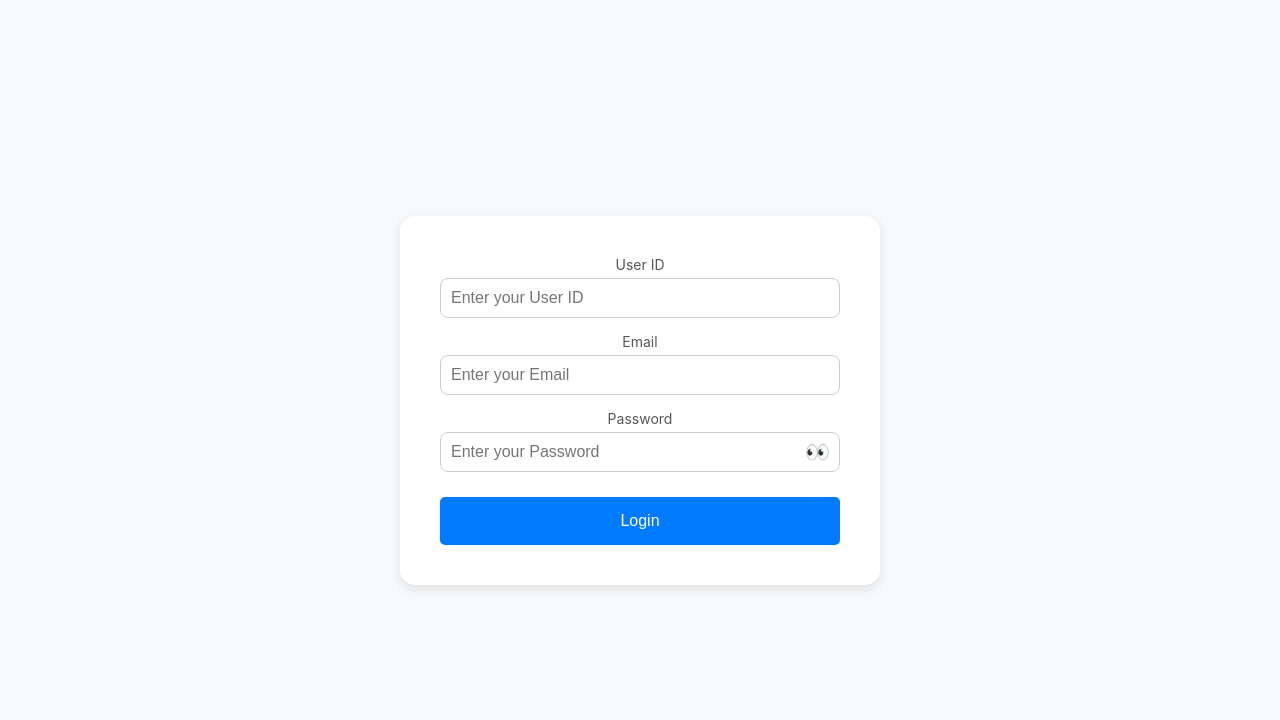
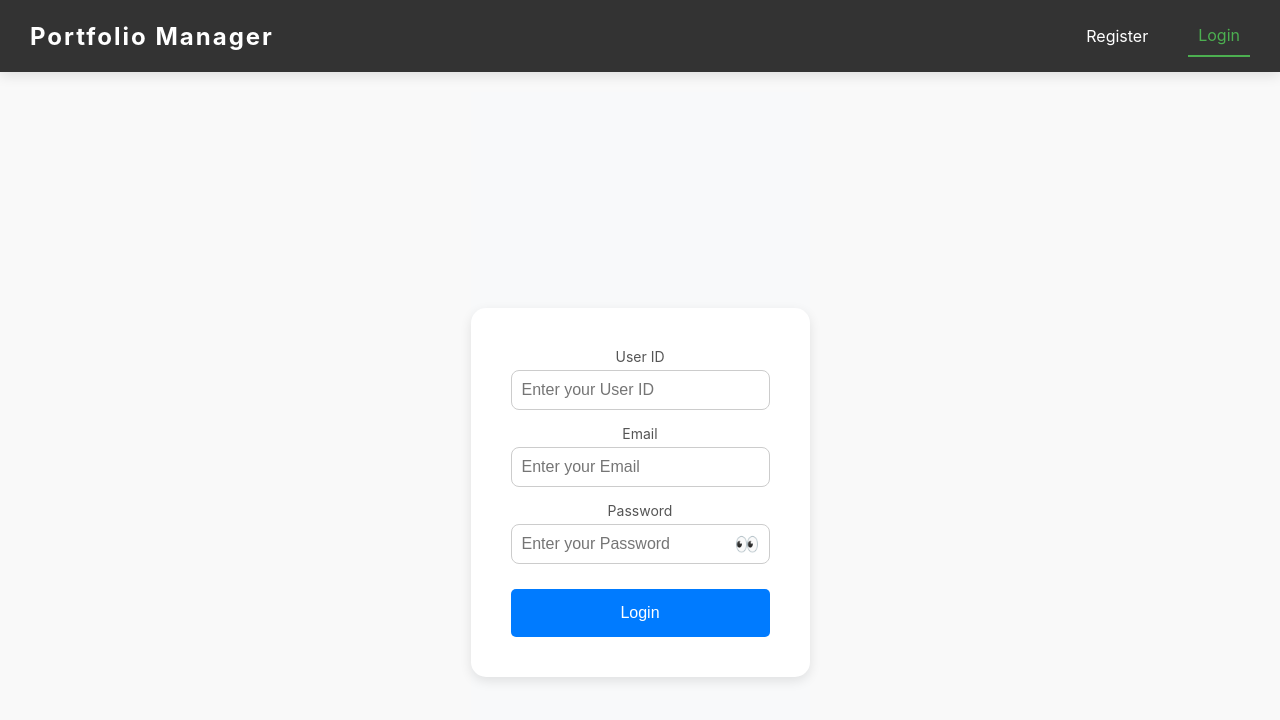
Before and after one commit to moharoon11/PortfolioDashboard, a React (Create React App) app: page / in a window 1280 px wide. Shown: the top 720 px of the page. Built offline with nearby package versions, Linux system fonts and the light colour scheme.

Commit message:
user registration and login finished

```diff
--- a/src/App.js
+++ b/src/App.js
@@ -1,12 +1,19 @@
 import './App.css';
-import Register from './Pages/Register';
-import Login from './Pages/Login';
+import Register from './Components/Register';
+import Login from './Components/Login';
+import Index from './Pages/Index';
+import Dashboard from './Pages/Dashboard';
 
+import {BrowserRouter, Routes, Route, Router} from 'react-router-dom';
 function App() {
   return (
     <div className="App">
-      {/* <Register /> */}
-      <Login />
+      <BrowserRouter>
+         <Routes>
+            <Route path="/" element={<Index />}/>
+            <Route path="/dashboard" element={<Dashboard />} />
+         </Routes>
+      </BrowserRouter>
     </div>
   );
 }
--- a/src/Pages/Login.jsx
+++ b/src/Components/Login.jsx
@@ -1,4 +1,5 @@
 import React, { useState } from 'react';
+import { useNavigate } from 'react-router-dom';
 import styled from 'styled-components';
 
 const Container = styled.div`
@@ -81,6 +82,7 @@ const Login = () => {
   const [password, setPassword] = useState('');
   const [showPassword, setShowPassword] = useState(false);
   const [message, setMessage] = useState('');
+  const navigate = useNavigate();
 
   const togglePasswordVisibility = () => {
     setShowPassword(!showPassword);
@@ -111,6 +113,14 @@ const Login = () => {
         setUserId('');
         setEmail('');
         setPassword('');
+
+
+        navigate('/dashboard', {
+          state: {
+            isUserLogged: true,
+            userId: parseInt(userId)
+          }
+        })
       } else {
         setMessage(data); // Display the error message from the backend
       }
--- a/src/Pages/Register.jsx
+++ b/src/Components/Register.jsx
@@ -1,6 +1,8 @@
 import React, { useState } from 'react';
 import styled from 'styled-components';
 import { FaFileUpload, FaEye, FaEyeSlash } from 'react-icons/fa';
+
+
 
 const Container = styled.div`
   display: flex;
@@ -220,9 +222,13 @@ function Register() {
             throw new Error(result.message || 'Error registering user.');
         }
 
+
+
         console.log('User registered successfully:', result);
         setError('');
         setSuccess(result.message); // Set success message from the response
+
+
     } catch (err) {
         console.error('Error registering user:', err);
         setError(err.message || 'Error registering user.');
--- /dev/null
+++ b/src/Pages/Dashboard.jsx
@@ -0,0 +1,27 @@
+import {useState, useEffect, React } from 'react'
+import {useLocation} from "react-router-dom";
+
+function Dashboard() {
+
+    const location = useLocation();
+
+  const {isUserLogged, userId} = location.state || {};
+  useEffect(() => {
+
+  })
+
+  return (
+    <div>
+        {
+            isUserLogged? (
+              <p>LOgged with id: {userId}</p>
+
+            ) : (
+              <p>Please login to acess the dashboard</p>
+            )
+        }
+    </div>
+  )
+}
+
+export default Dashboard;
--- /dev/null
+++ b/src/Pages/Index.jsx
@@ -0,0 +1,138 @@
+import React, { useState } from 'react';
+import styled from 'styled-components';
+import { FaBars, FaTimes } from 'react-icons/fa';
+import Register from '../Components/Register';
+import Login from '../Components/Login';
+
+function Index() {
+  const [activeTab, setActiveTab] = useState('Login');
+  const [isOpen, setIsOpen] = useState(false);
+
+  const toggleMenu = () => {
+    setIsOpen(!isOpen);
+  };
+
+  return (
+    <>
+      <Navbar>
+        <Logo>Portfolio Manager</Logo>
+        <Hamburger onClick={toggleMenu}>
+          {isOpen ? <FaTimes /> : <FaBars />}
+        </Hamburger>
+        <NavMenu isOpen={isOpen}>
+          <NavItem
+            isActive={activeTab === 'Register'}
+            onClick={() => {
+              setActiveTab('Register');
+              setIsOpen(false);
+            }}
+          >
+            Register
+          </NavItem>
+          <NavItem
+            isActive={activeTab === 'Login'}
+            onClick={() => {
+              setActiveTab('Login');
+              setIsOpen(false);
+            }}
+          >
+            Login
+          </NavItem>
+        </NavMenu>
+      </Navbar>
+
+      <MainContent>
+        {activeTab === 'Register' && <Register />}
+        {activeTab === 'Login' && <Login />}
+      </MainContent>
+    </>
+  );
+}
+
+// Styled-components
+
+const Navbar = styled.nav`
+  display: flex;
+  justify-content: space-between;
+  align-items: center;
+  padding: 15px 30px;
+  background-color: #333;
+  color: white;
+  box-shadow: 0 4px 12px rgba(0, 0, 0, 0.1);
+  position: sticky;
+  top: 0;
+  z-index: 1000;
+
+  @media (max-width: 768px) {
+    padding: 10px 20px;
+  }
+`;
+
+const Logo = styled.div`
+  font-size: 24px;
+  font-weight: bold;
+  letter-spacing: 2px;
+  cursor: pointer;
+  color: #fff;
+`;
+
+const Hamburger = styled.div`
+  display: none;
+  font-size: 28px;
+  cursor: pointer;
+
+  @media (max-width: 768px) {
+    display: block;
+    color: white;
+  }
+`;
+
+const NavMenu = styled.div`
+  display: flex;
+  align-items: center;
+
+  @media (max-width: 768px) {
+    position: absolute;
+    top: 0;
+    right: 0;
+    height: 100vh;
+    width: 100%;
+    background-color: #333;
+    flex-direction: column;
+    justify-content: center;
+    transform: ${(props) => (props.isOpen ? 'translateX(0)' : 'translateX(100%)')};
+    transition: transform 0.3s ease-in-out;
+  }
+`;
+
+const NavItem = styled.div`
+  margin-left: 30px;
+  padding: 10px;
+  cursor: pointer;
+  color: ${(props) => (props.isActive ? '#4CAF50' : '#fff')};
+  border-bottom: ${(props) => (props.isActive ? '2px solid #4CAF50' : 'none')};
+  transition: color 0.3s ease, border-bottom 0.3s ease;
+
+  &:hover {
+    color: #4CAF50;
+  }
+
+  @media (max-width: 768px) {
+    margin: 20px 0;
+    font-size: 24px;
+    width: 100%;
+    text-align: center;
+  }
+`;
+
+const MainContent = styled.div`
+  padding: 20px;
+  background-color: #f9f9f9;
+  min-height: calc(100vh - 60px);
+  display: flex;
+  justify-content: center;
+  align-items: center;
+`;
+
+// Export the component
+export default Index;
```
